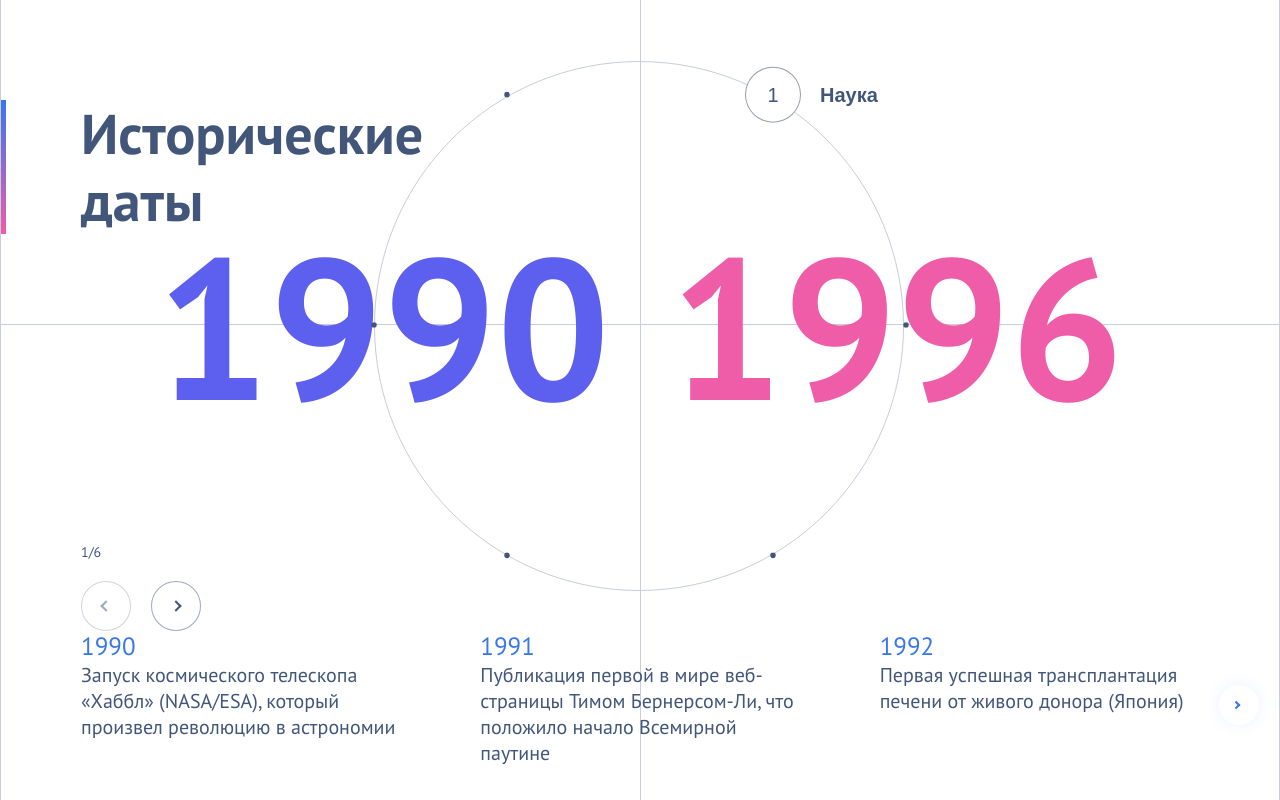
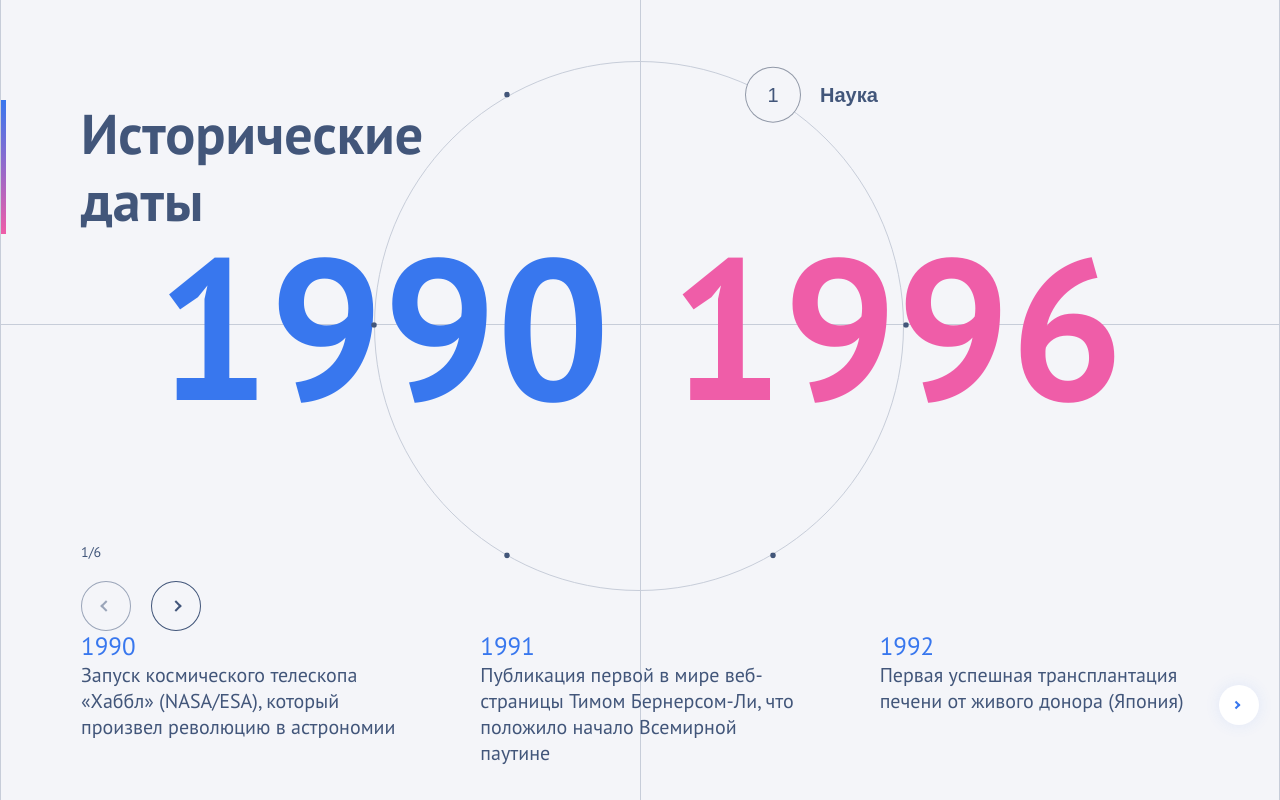
Before and after one commit to Anareony/Only, a React (Create React App) app: page / in a window 1280 px wide. Built offline with nearby package versions, Linux system fonts and the light colour scheme.

Commit message:
refactor: added css variables

```diff
--- a/src/app/styles/global.css
+++ b/src/app/styles/global.css
@@ -1,10 +1,10 @@
 html,
 body,
-#root,
-.App {
+#root {
   height: 100%;
   margin: 0;
   padding: 0;
+  background: #f4f5f9;
 }
 
 body {
@@ -58,3 +58,18 @@ button {
 a {
   text-decoration: none;
 }
+
+.App {
+  position: relative;
+  max-width: 1440px;
+  height: 100%;
+  margin: 0 auto;
+
+  --primary-color: #42567a;
+  --secondary-color: #c7cdd9;
+  --blue-color: #3877ee;
+  --pink-color: #ef5da8;
+  --white-color: #fff;
+  --bg-color: #f4f5f9;
+  --border-color: #303e5880;
+}
--- a/src/pages/MainPage/ui/MainPage.tsx
+++ b/src/pages/MainPage/ui/MainPage.tsx
@@ -157,10 +157,10 @@ export const MainPage: React.FC<IMainPageProps> = ({ historicDates }) => {
           ))}
 
           <DateContainer>
-            <DateTitle $color="#5d5fef" ref={startDateRef}>
+            <DateTitle $color="var(--blue-color)" ref={startDateRef}>
               {historicDates[activeIndex].historicMoments[0].date}
             </DateTitle>
-            <DateTitle $color="#ef5da8" ref={endDateRef}>
+            <DateTitle $color="var(--pink-color)" ref={endDateRef}>
               {historicDates[activeIndex].historicMoments.at(-1)?.date}
             </DateTitle>
           </DateContainer>
--- a/src/pages/MainPage/ui/styles.ts
+++ b/src/pages/MainPage/ui/styles.ts
@@ -2,12 +2,13 @@ import styled from "styled-components";
 import { SwiperSlide } from "swiper/react";
 
 export const Wrapper = styled.div`
+  position: relative;
   display: flex;
   flex-direction: column;
   justify-content: space-between;
   height: 100%;
 
-  border-inline: 1px solid #c7cdd9;
+  border-inline: 1px solid var(--secondary-color);
 
   &:after {
     content: "";
@@ -16,8 +17,8 @@ export const Wrapper = styled.div`
     bottom: 0;
     width: 1px;
     height: 100%;
-    background: #c7cdd9;
-    z-index: -1;
+    background: var(--secondary-color);
+    z-index: 0;
   }
 `;
 
@@ -37,8 +38,8 @@ export const Container = styled.div`
     bottom: 50%;
     width: 100%;
     height: 1px;
-    background: #c7cdd9;
-    z-index: -1;
+    background: var(--secondary-color);
+    z-index: 0;
   }
 
   @media screen and (width <= 768px) {
@@ -55,7 +56,7 @@ export const TitleMain = styled.div`
   font-size: 56px;
   line-height: 120%;
   letter-spacing: 0%;
-  color: #42567a;
+  color: var(--primary-color);
   padding: 0 80px;
 
   &::after {
@@ -63,7 +64,12 @@ export const TitleMain = styled.div`
     left: 0;
     top: 0;
     height: 100%;
-    border-image: linear-gradient(to bottom, #3877ee, #ef5da8) 0 0 0 1;
+    border-image: linear-gradient(
+        to bottom,
+        var(--blue-color),
+        var(--pink-color)
+      )
+      0 0 0 1;
     border-style: solid;
     position: absolute;
     border-width: 0 0 0 5px;
@@ -100,9 +106,8 @@ export const SpinnerContainer = styled.div`
     width: 530px;
     height: 530px;
     border-radius: 50%;
-    border: 1px solid #c7cdd9;
-    background: #fff;
-    z-index: -2;
+    border: 1px solid var(--secondary-color);
+    z-index: 0;
   }
 
   @media screen and (width <= 768px) {
@@ -151,25 +156,25 @@ export const CircleWrapper = styled.div`
   cursor: pointer;
   border-radius: 50%;
 
-  background: #42567a;
-  border: 1px solid #303e5880;
+  background: var(--primary-color);
+  border: 1px solid var(--border-color);
   transition: all 0.4s ease-in-out;
 
   .circle-button:hover & {
     transform: scale(1);
-    background: #fff;
+    background: var(--bg-color);
   }
 
   .circle-button.active & {
     transform: scale(1);
-    background: #fff;
+    background: var(--bg-color);
   }
 `;
 
 export const CircleIndex = styled.div`
   opacity: 0;
   font-size: 20px;
-  color: #42567a;
+  color: var(--primary-color);
   transition: all 0.4s ease-in-out;
 
   .circle-button:hover & {
@@ -185,7 +190,7 @@ export const CircleTitle = styled.div`
   font-weight: 700;
   font-size: 20px;
   line-height: 30px;
-  color: #42567a;
+  color: var(--primary-color);
 
   position: absolute;
   left: calc(100% + 20px);
@@ -216,7 +221,7 @@ export const DateContainer = styled.div`
 export const DateTitle = styled.div<{ $color?: string }>`
   font-weight: 700;
   font-size: 200px;
-  color: ${(props) => (props.$color ? props.$color : "#BF4F74")};
+  color: ${(props) => (props.$color ? props.$color : "")};
 
   @media screen and (width <= 1024px) {
     font-size: 132px;
@@ -241,7 +246,7 @@ export const NavigationContainer = styled.div`
 export const CounterText = styled.div`
   font-weight: 400;
   font-size: 14px;
-  color: #42567a;
+  color: var(--primary-color);
   margin-bottom: 20px;
 
   @media screen and (width <= 768px) {
@@ -260,7 +265,7 @@ export const ButtonContainer = styled.div`
 
 export const SpinnerButton = styled.button<{ $isRight?: boolean }>`
   background: transparent;
-  border: 1px solid #42567a80;
+  border: 1px solid var(--primary-color);
   border-radius: 50%;
   width: 50px;
   height: 50px;
@@ -274,15 +279,22 @@ export const SpinnerButton = styled.button<{ $isRight?: boolean }>`
   &::before {
     content: "";
     position: absolute;
-    border: solid #42567a;
+    border: solid var(--primary-color);
     width: 8px;
     height: 8px;
     border-width: 0 2px 2px 0;
   }
 
+  &:hover {
+    background: var(--white-color);
+  }
+
   &:disabled {
     opacity: 50%;
-    cursor: not-allowed;
+
+    &:hover {
+      background: transparent;
+    }
   }
 
   @media screen and (width <= 768px) {
@@ -317,8 +329,8 @@ export const SliderButton = styled.button<{ $isRight?: boolean }>`
   height: 40px;
   border-radius: 100%;
   border: none;
-  box-shadow: 0 0 15px 0 rgba(56, 119, 238, 0.1);
-  background: #fff;
+  box-shadow: 0 0 15px 0 #3877ee1a;
+  background: var(--white-color);
   cursor: pointer;
   padding: 0 10px 10px 0;
   ${({ $isRight }) => ($isRight ? "right: 20px" : "left: 20px")};
@@ -327,7 +339,7 @@ export const SliderButton = styled.button<{ $isRight?: boolean }>`
   &::before {
     content: "";
     position: absolute;
-    border: solid #3877ee;
+    border: solid var(--blue-color);
     width: 6px;
     height: 6px;
     border-width: 0 2px 2px 0;
@@ -353,7 +365,7 @@ export const CustomSlide = styled(SwiperSlide)`
 export const SlideTitle = styled.div`
   font-weight: 400;
   font-size: 25px;
-  color: #3877ee;
+  color: var(--blue-color);
 
   @media screen and (width <= 768px) {
     font-size: 16px;
@@ -363,7 +375,7 @@ export const SlideTitle = styled.div`
 export const SlideBody = styled.div`
   font-weight: 400;
   font-size: 20px;
-  color: #42567a;
+  color: var(--primary-color);
 
   @media screen and (width <= 768px) {
     font-size: 14px;
@@ -390,6 +402,7 @@ export const PaginationButton = styled.button<{ $isActive: boolean }>`
   margin: 0;
   border: none;
   border-radius: 50%;
-  background: ${({ $isActive }) => ($isActive ? "#42567A" : "#42567A80")};
+  background: ${({ $isActive }) =>
+    $isActive ? "var(--primary-color)" : "var(--border-color)"};
   cursor: pointer;
 `;
```
